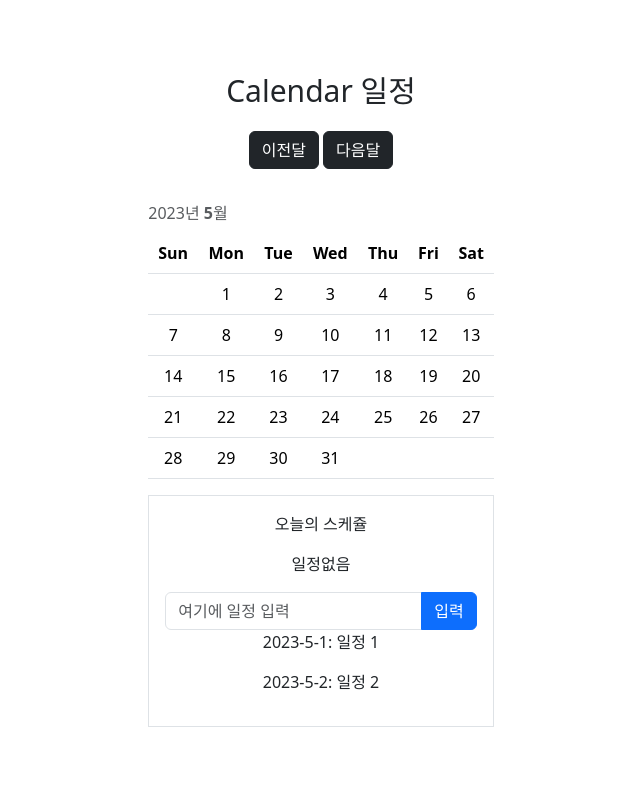
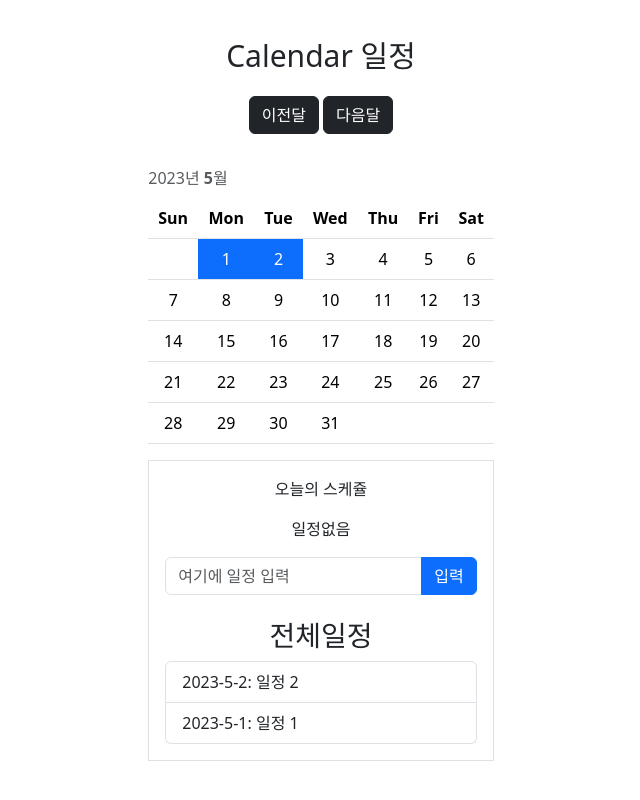
Before and after one commit to csslick/react-calendar-scheduler, a React (Vite) app: page / in a window 1280 px wide. Shown: the whole page, without its empty margins (319-959 px from the left). Built offline with nearby package versions, Linux system fonts and the light colour scheme.

Commit message:
일정유무 달력표시

```diff
--- a/src/App.css
+++ b/src/App.css
@@ -13,3 +13,7 @@
 .text-red {
   color: red;
 }
+
+ul {
+  text-align: left;
+}
--- a/src/components/Calendar.tsx
+++ b/src/components/Calendar.tsx
@@ -44,6 +44,21 @@ const Calendar = () => {
     });
   };
 
+  const getCalendarInfo = (e:React.MouseEvent<HTMLTableCellElement>) => {
+    const saveKey = `${currentYear}-${currentMonth+1}-${e.currentTarget.innerText}`
+    console.log(saveKey);
+    setSaveKey(saveKey);
+    const res = data.find(item => {
+      return item.id == saveKey
+    })
+    console.log('find item = ', res);
+    if(res) {
+      setTodayData(res);
+    } else {
+      setTodayData(null);
+    }
+  }
+
   return (
     <div className='mt-4'>
       <button className='btn btn-dark' onClick={goToPreviousMonth}>이전달</button>&nbsp;
@@ -67,21 +82,18 @@ const Calendar = () => {
               {Array.from({ length: 7 }).map((_, dayIndex) => {
                 const dayNumber = weekIndex * 7 + dayIndex - firstDay + 1;
                 const isCurrentMonth = dayNumber > 0 && dayNumber <= lastDay;
+                // 달력 날짜와 같은 data 일정(날짜)이 존재하는지 확인
+                const hasSchedule = data.find(item => {
+                  let curDayInfo = `${currentYear}-${currentMonth+1}-${dayNumber}`
+                  return item.id == curDayInfo;
+                })
                 return (
                   <td
+                    // 일정이 있는 날은 스타일 지정
+                    style={hasSchedule && {'background': '#0d6efd', 'color': 'white'}}
                     onClick={(e) => {
-                      const saveKey = `${currentYear}-${currentMonth+1}-${e.currentTarget.innerText}`
-                      console.log(saveKey, dayIndex);
-                      setSaveKey(saveKey);
-                      const res = data.find(item => {
-                        return item.id == saveKey
-                      })
-                      console.log('find item = ', res);
-                      if(res) {
-                        setTodayData(res);
-                      } else {
-                        setTodayData(null);
-                      }
+                      // 선택된 날짜와 일정 조회
+                      getCalendarInfo(e);
                     }}
                     key={dayIndex}
                     className={(dayIndex % 6) == 0 ? 'text-red' : ''}>
@@ -133,13 +145,18 @@ const Calendar = () => {
             }}
             className="btn btn-primary">입력</button>
         </div>
+        <h3 className='mt-4'>전체일정</h3>
+        <ul className='list-group'>
         {
-          data.map((item) => {
+          data.reverse().map((item) => {
             return (
-              <p key={item.id}>{item.id}: {item.content}</p>
+              <li
+                className='list-group-item'
+                key={item.id}>{item.id}: {item.content}</li>
             )
           })
         }
+        </ul>
       </div>
 
     </div>
```
